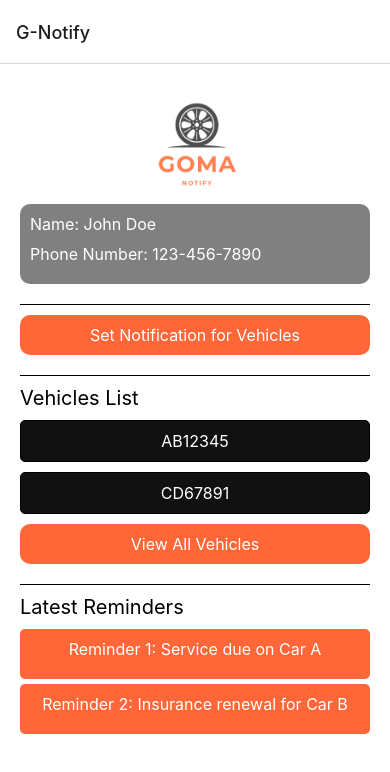
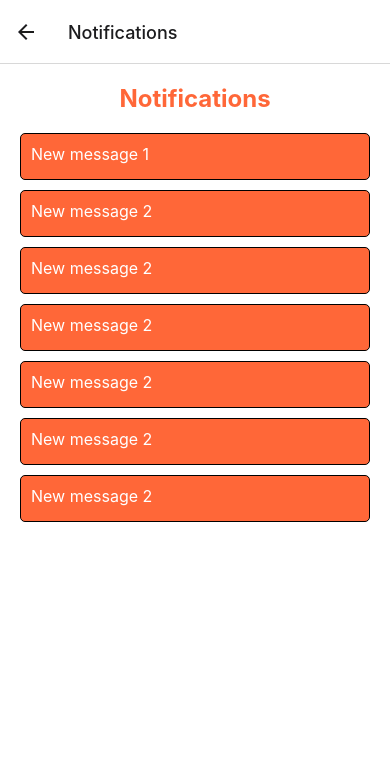
Before and after one commit to solo21-12/GNotify, a React Native app in the folder client/: screen /Notifications in a window 390 px wide. Shown: the top 772 px of the page. Built offline with nearby package versions, Linux system fonts and the light colour scheme.

Commit message:
notification UI draft added

```diff
--- a/client/App.js
+++ b/client/App.js
@@ -1,29 +1,25 @@
+// App.js or index.js
 import React from 'react';
 import { NavigationContainer } from '@react-navigation/native';
 import { createStackNavigator } from '@react-navigation/stack';
-import { StyleSheet } from 'react-native';
-import LoginScreen from './screen/Home';
+import HomeScreen from './screen/Home';
+import VehiclesScreen from './screen/Vehicles';
+import NotificationsScreen from './screen/Notification';
+import AddVehicleScreen from './screen/AddVehicles';
 
 const Stack = createStackNavigator();
 
 const App = () => {
   return (
-    <NavigationContainer styles={styles.container}>
-      <Stack.Navigator initialRouteName="Login">
-        <Stack.Screen name="G-Notify" component={LoginScreen} />
-        {/* Add other screens here if needed */}
+    <NavigationContainer>
+      <Stack.Navigator initialRouteName="Home">
+        <Stack.Screen name="Home" component={HomeScreen} />
+        <Stack.Screen name="Vehicles" component={VehiclesScreen} />
+        <Stack.Screen name="Notifications" component={NotificationsScreen} />
+        <Stack.Screen name="AddVehicle" component={AddVehicleScreen} />
       </Stack.Navigator>
     </NavigationContainer>
   );
 };
 
 export default App;
-
-const styles = StyleSheet.create({
-  container: {
-    flex: 1,
-    backgroundColor: '#fff',
-    alignItems: 'center',
-    justifyContent: 'center',
-  },
-});
--- /dev/null
+++ b/client/screen/AddVehicles.js
@@ -0,0 +1,105 @@
+// AddVehicleScreen.js
+import React, { useState } from 'react';
+import { View, Text, StyleSheet, TextInput, TouchableOpacity, DatePickerIOS } from 'react-native';
+import { useNavigation } from '@react-navigation/native';
+
+const AddVehicleScreen = () => {
+  const navigation = useNavigation();
+
+  const [vehicleName, setVehicleName] = useState('');
+  const [notificationType, setNotificationType] = useState('Service'); // Default to Service
+  const [selectedDate, setSelectedDate] = useState(new Date());
+
+  const handleAddVehicle = () => {
+    // Handle logic to add the vehicle and schedule the notification
+    // For demonstration purposes, we'll just display the entered data
+    alert(`Vehicle: ${vehicleName}\nNotification Type: ${notificationType}\nDate: ${selectedDate}`);
+  };
+
+  return (
+    <View style={styles.container}>
+      <Text style={styles.title}>Add Vehicle</Text>
+
+      <TextInput
+        style={styles.input}
+        placeholder="Vehicle Name"
+        value={vehicleName}
+        onChangeText={(text) => setVehicleName(text)}
+      />
+
+      <Text style={styles.label}>Select Notification Type:</Text>
+      <TouchableOpacity
+        style={styles.notificationTypeButton}
+        onPress={() => {
+          // Toggle between Service and Insurance for simplicity
+          setNotificationType(notificationType === 'Service' ? 'Insurance' : 'Service');
+        }}
+      >
+        <Text style={styles.notificationTypeButtonText}>{notificationType}</Text>
+      </TouchableOpacity>
+
+      <Text style={styles.label}>Select Date for Notification:</Text>
+      <DatePickerIOS
+        date={selectedDate}
+        onDateChange={(date) => setSelectedDate(date)}
+        mode="datetime"
+      />
+
+      <TouchableOpacity style={styles.addButton} onPress={handleAddVehicle}>
+        <Text style={styles.addButtonText}>Add Vehicle</Text>
+      </TouchableOpacity>
+    </View>
+  );
+};
+
+const styles = StyleSheet.create({
+  container: {
+    flex: 1,
+    padding: 20,
+    backgroundColor: '#fff',
+  },
+  title: {
+    fontSize: 24,
+    fontWeight: 'bold',
+    color: '#ff6738',
+    textAlign: 'center',
+    marginBottom: 20,
+  },
+  input: {
+    height: 40,
+    borderColor: 'gray',
+    borderWidth: 1,
+    marginBottom: 20,
+    padding: 10,
+    borderRadius: 5,
+  },
+  label: {
+    fontSize: 16,
+    marginBottom: 10,
+  },
+  notificationTypeButton: {
+    backgroundColor: '#ff6738',
+    padding: 10,
+    borderRadius: 5,
+    marginBottom: 20,
+  },
+  notificationTypeButtonText: {
+    color: '#fff',
+    textAlign: 'center',
+    fontSize: 16,
+  },
+  addButton: {
+    backgroundColor: '#ff6738',
+    padding: 15,
+    borderRadius: 5,
+    marginTop: 20,
+  },
+  addButtonText: {
+    color: '#fff',
+    textAlign: 'center',
+    fontSize: 18,
+    fontWeight: 'bold',
+  },
+});
+
+export default AddVehicleScreen;
--- /dev/null
+++ b/client/screen/Notification.js
@@ -0,0 +1,107 @@
+// NotificationsScreen.js
+import React, { useState } from 'react';
+import { View, Text, StyleSheet, TouchableOpacity, FlatList } from 'react-native';
+
+const NotificationsScreen = () => {
+  const [notifications, setNotifications] = useState([
+    { id: 1, messageText: 'New message 1', status: 'Unseen' },
+    { id: 2, messageText: 'New message 2', status: 'Unseen' },
+    { id: 3, messageText: 'New message 2', status: 'Unseen' },
+    { id: 4, messageText: 'New message 2', status: 'Unseen' },
+    { id: 5, messageText: 'New message 2', status: 'Unseen' },
+    { id: 6, messageText: 'New message 2', status: 'Unseen' },
+    { id: 7, messageText: 'New message 2', status: 'Unseen' },
+    // Add more notifications as needed
+  ]);
+
+  const handleNotificationPress = (id) => {
+    // Update the status of the clicked notification
+    const updatedNotifications = notifications.map((notification) =>
+      notification.id === id ? { ...notification, status: 'Seen' } : notification
+    );
+    setNotifications(updatedNotifications);
+  };
+
+  const handleDeleteNotification = (id) => {
+    // Delete the notification with the given id
+    const updatedNotifications = notifications.filter((notification) => notification.id !== id);
+    setNotifications(updatedNotifications);
+  };
+
+  return (
+    <View style={styles.container}>
+      <Text style={styles.title}>Notifications</Text>
+      <FlatList
+        data={notifications}
+        keyExtractor={(item) => item.id.toString()}
+        renderItem={({ item }) => (
+          <View style={[styles.notificationItem, { backgroundColor: item.status === 'Unseen' ? '#ff6738' : '#ffae8c' }]}>
+            <TouchableOpacity
+              style={styles.notificationContent}
+              onPress={() => handleNotificationPress(item.id)}
+            >
+              <Text style={[styles.messageText, { color: item.status === 'Unseen' ? '#fff' : '#000' }]}>
+                {item.messageText}
+              </Text>
+
+            </TouchableOpacity>
+
+            {item.status === 'Seen' && (
+              <TouchableOpacity
+                style={styles.deleteButton}
+                onPress={() => handleDeleteNotification(item.id)}
+              >
+                <Text style={styles.deleteButtonText}>X</Text>
+              </TouchableOpacity>
+            )}
+          </View>
+        )}
+      />
+    </View>
+  );
+};
+
+const styles = StyleSheet.create({
+  container: {
+    flex: 1,
+    padding: 20,
+    backgroundColor: '#fff',
+  },
+  title: {
+    fontSize: 24,
+    fontWeight: 'bold',
+    color: '#ff6738',
+    textAlign: 'center',
+    marginBottom: 20,
+  },
+  notificationItem: {
+    flexDirection: 'row',
+    alignItems: 'center',
+    borderWidth: 1,
+    borderRadius: 5,
+    padding: 10,
+    marginBottom: 10,
+  },
+  notificationContent: {
+    flex: 1,
+  },
+  messageText: {
+    fontSize: 16,
+    marginBottom: 5,
+  },
+  statusText: {
+    fontSize: 14,
+  },
+  deleteButton: {
+    backgroundColor: '#fff',
+    padding: 10,
+    borderRadius: 5,
+  },
+  deleteButtonText: {
+    color: '#ff6738',
+    fontWeight: 'bold',
+    fontSize: 18,
+  },
+});
+
+export default NotificationsScreen;
--- /dev/null
+++ b/client/screen/Vehicles.js
@@ -0,0 +1,63 @@
+// VehiclesScreen.js
+import React, { useState } from 'react';
+import { View, Text, StyleSheet, FlatList, TouchableOpacity } from 'react-native';
+import { useNavigation } from '@react-navigation/native';
+
+const VehiclesScreen = () => {
+  const navigation = useNavigation();
+
+  const [vehicles, setVehicles] = useState([
+    { id: 1, name: 'Car A', model: 'Model X', plateNumber: 'ABC123' },
+    { id: 2, name: 'Car B', model: 'Model Y', plateNumber: 'XYZ789' },
+    // Add more vehicles as needed
+  ]);
+
+  const handleVehiclePress = (vehicle) => {
+    // Navigate to the details screen or perform other actions
+    // For now, display an alert with the vehicle details
+    alert(`Vehicle Details:\nName: ${vehicle.name}\nModel: ${vehicle.model}\nPlate Number: ${vehicle.plateNumber}`);
+  };
+
+  return (
+    <View style={styles.container}>
+      <Text style={styles.title}>Vehicles</Text>
+      <FlatList
+        data={vehicles}
+        keyExtractor={(item) => item.id.toString()}
+        renderItem={({ item }) => (
+          <TouchableOpacity
+            style={styles.vehicleItem}
+            onPress={() => handleVehiclePress(item)}
+          >
+            <Text>{item.name}</Text>
+            <Text>{item.model}</Text>
+            <Text>{item.plateNumber}</Text>
+          </TouchableOpacity>
+        )}
+      />
+    </View>
+  );
+};
+
+const styles = StyleSheet.create({
+  container: {
+    flex: 1,
+    padding: 20,
+    backgroundColor: '#fff',
+  },
+  title: {
+    fontSize: 24,
+    fontWeight: 'bold',
+    color: '#ff6738',
+    textAlign: 'center',
+    marginBottom: 20,
+  },
+  vehicleItem: {
+    borderWidth: 1,
+    borderRadius: 5,
+    padding: 10,
+    marginBottom: 10,
+  },
+});
+
+export default VehiclesScreen;
```
